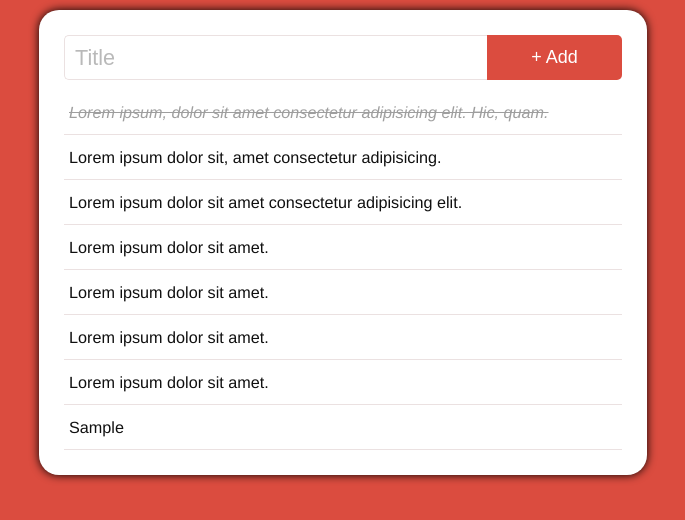
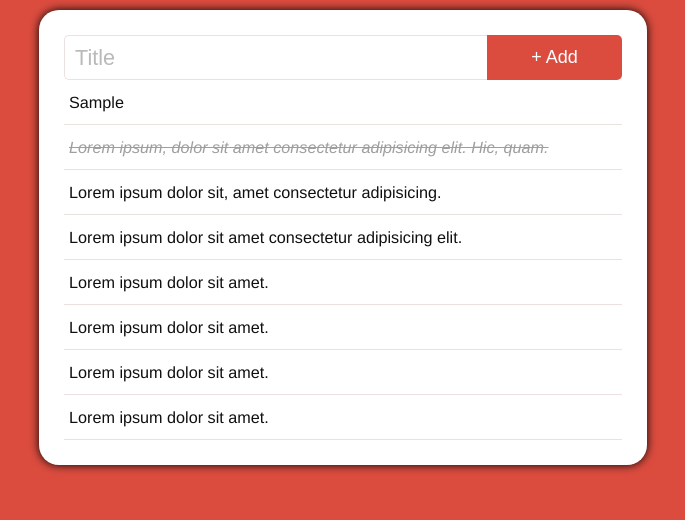
Before and after one commit to karkhypov/ToDo-List, a website built with Parcel: page src/index.html in a window 1280 px wide. Both pictures are taken after typing "Sample" into the empty fields and a click on the button "+ Add". Shown: the whole page, without its empty margins (297-982 px from the left). Built offline with nearby package versions, Linux system fonts and the light colour scheme.

Commit message:
- implemented list animation - need to do something with a fixed list item height

```diff
--- a/src/js/script.js
+++ b/src/js/script.js
@@ -3,10 +3,13 @@ const taskList = document.querySelector('.list');
 
 function addTask(task) {
 	const li = document.createElement('li');
-	li.classList.add('list__item');
+	li.classList.add('list__item', 'fade');
 	li.innerHTML = `<p class="list__text">${task}</p>
 									<i class="list__remove-icon fas fa-trash-alt"></i>`;
-	taskList.append(li);
+	taskList.prepend(li);
+	setTimeout(() => {
+		li.classList.remove('fade');
+	}, 50);
 }
 
 inputForm.addEventListener('submit', e => {
@@ -23,7 +26,7 @@ taskList.addEventListener('click', e => {
 		listItem.classList.toggle('fade');
 		setTimeout(() => {
 			listItem.remove();
-		}, 500);
+		}, 350);
 	}
 
 	if (e.target.matches('.list__text')) {
--- a/src/styles/style.scss
+++ b/src/styles/style.scss
@@ -50,8 +50,9 @@
 	}
 
 	.fade {
+		height: 0;
 		opacity: 0;
-		transition: 0.3s linear;
+		transition: 0.4s ease-out;
 	}
 
 	&__item {
@@ -59,12 +60,9 @@
 		grid-template-columns: minmax(100px, 1fr) auto;
 		grid-gap: 0.5rem;
 		align-items: center;
-		min-height: 45px;
+		height: 45px;
 		border-bottom: 1px solid $borderColor;
-
-		&:first-child {
-			margin-top: 10px;
-		}
+		transition: 0.4s ease-out;
 
 		&:hover .list__remove-icon {
 			opacity: 1;
```
